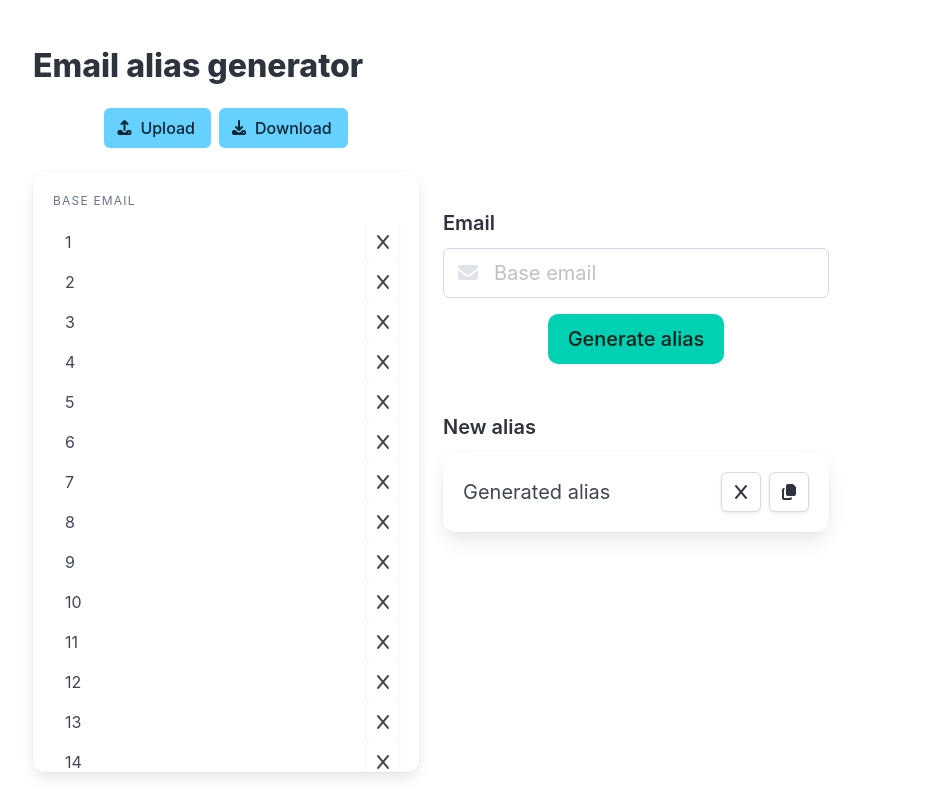
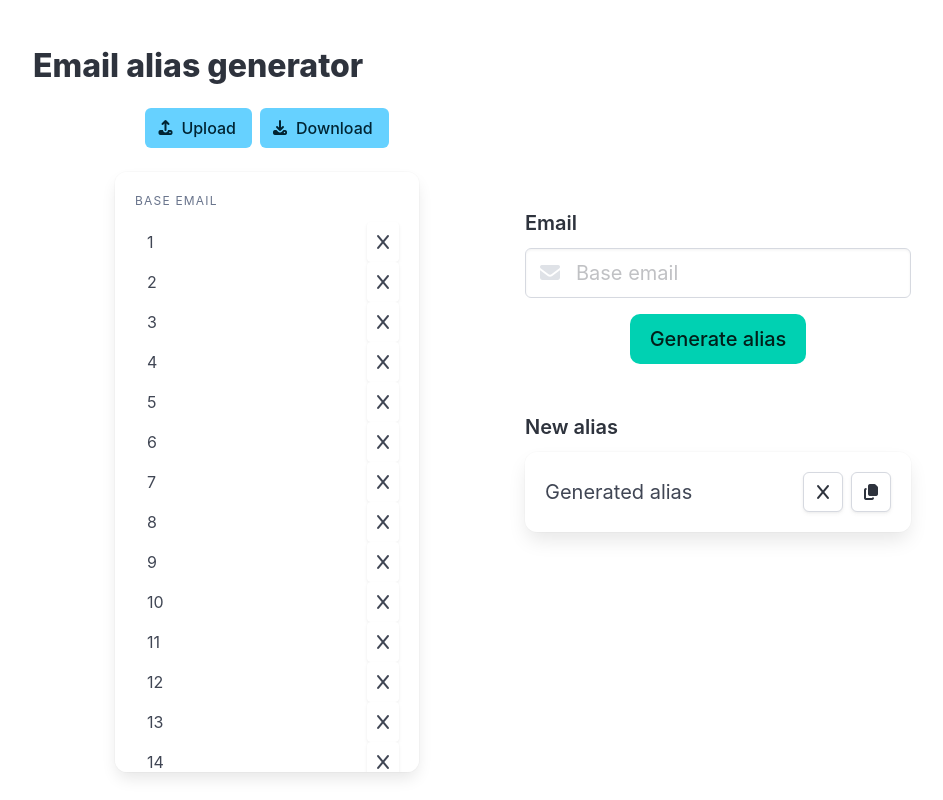
Before and after one commit to kieranongh/email-alias-generator, a React (Vite) app in the folder app/: page / in a window 1280 px wide. Shown: the whole page, without its empty margins (127-1070 px from the left). Built offline with nearby package versions, Linux system fonts and the light colour scheme.

Commit message:
Adjust layout

```diff
--- a/app/src/App.tsx
+++ b/app/src/App.tsx
@@ -11,9 +11,11 @@ function App() {
         <h1 className="title">Email alias generator</h1>
 
         <div className="columns h-100">
-          <div className="column is-5 h-100">
+          <div className="column is-1" />
+          <div className="column is-4 h-100">
             <ExistingAliasScroller />
           </div>
+          <div className="column is-1" />
           <div className="column is-5 h-100" style={{ height: "100%"}}>
             <AliasGenerator />
           </div>
```
